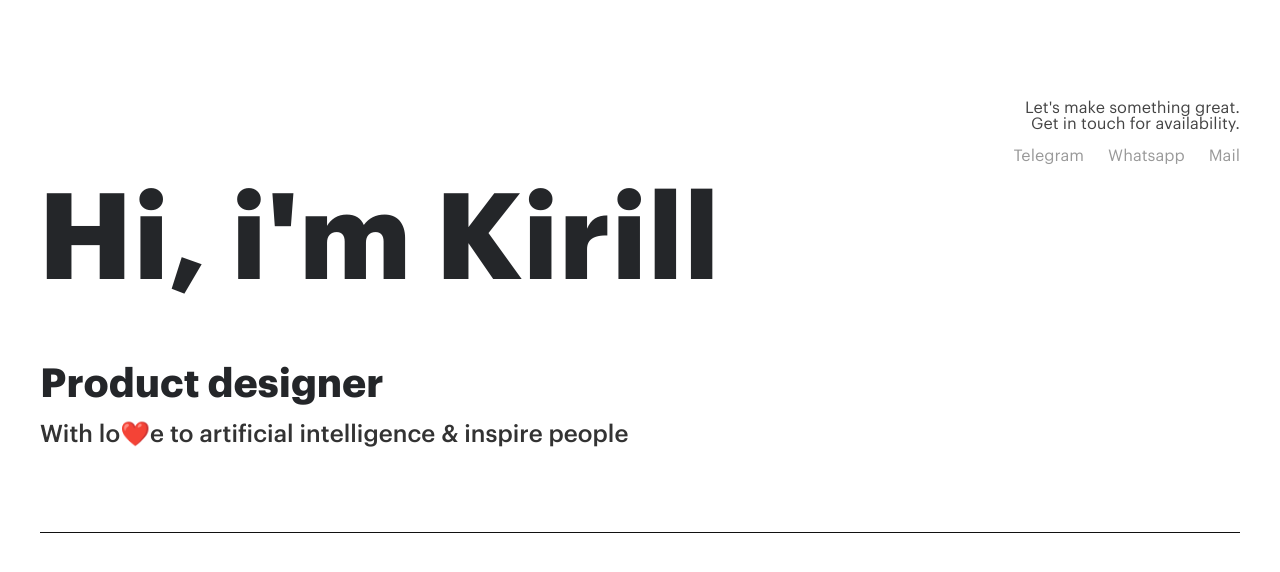
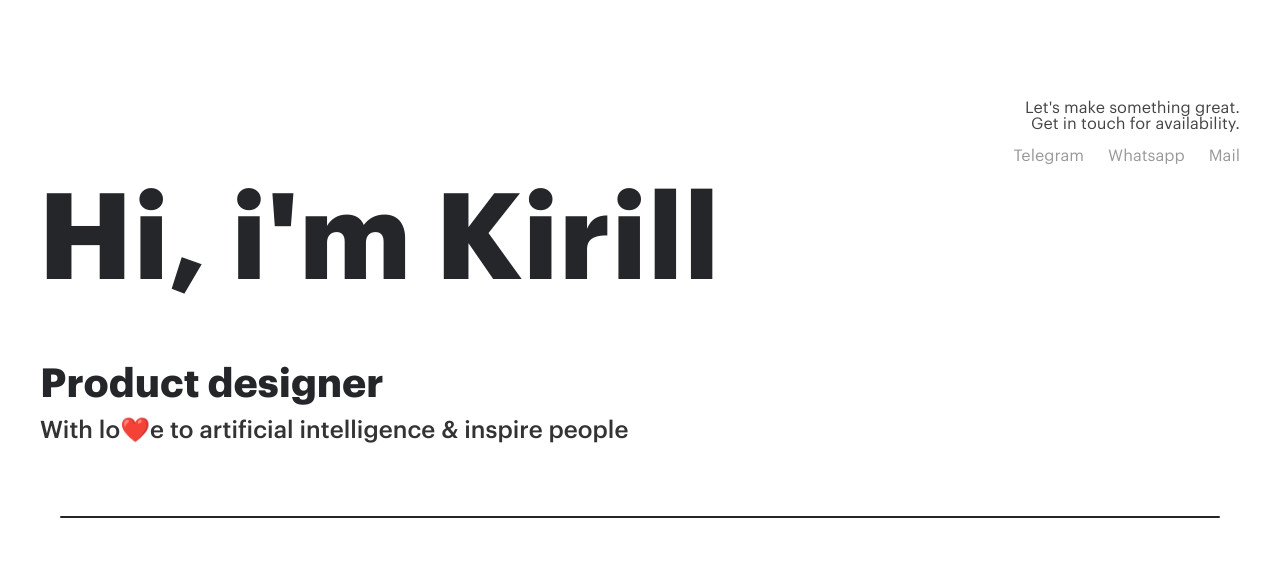
Before and after one commit to Konfettos/Portfolio, a plain HTML site: page index.html in a window 1280 px wide. Drawn offline with Linux system fonts and the light colour scheme.

Commit message:
Добавлен контент в index.html, style.css и script.js

```diff
--- a/index.html
+++ b/index.html
@@ -54,7 +54,7 @@
     }
     .left h2 {
       font-size: 40px;
-      margin-bottom: 16px;
+      margin-bottom: 12px;
       font-weight: 700;
       font-family: 'Graphik LCG', sans-serif;
     }
@@ -83,10 +83,15 @@
       font-size: 16px;
       color: #999;
     }
-    hr {
-      border: none;
-      border-bottom: 1px solid #111;
-      margin: 60px 40px 0;
+    .line {
+      height: 2px;
+      background-color: #242629;
+      border-radius: 16px;
+      margin-top: 48px;
+      width: 100%;
+      max-width: 1160px;
+      margin-left: auto;
+      margin-right: auto;
     }
     @media (max-width: 768px) {
       .container {
@@ -131,6 +136,6 @@
       </div>
     </div>
   </div>
-  <hr />
+  <div class="line"></div>
 </body>
 </html>
```
